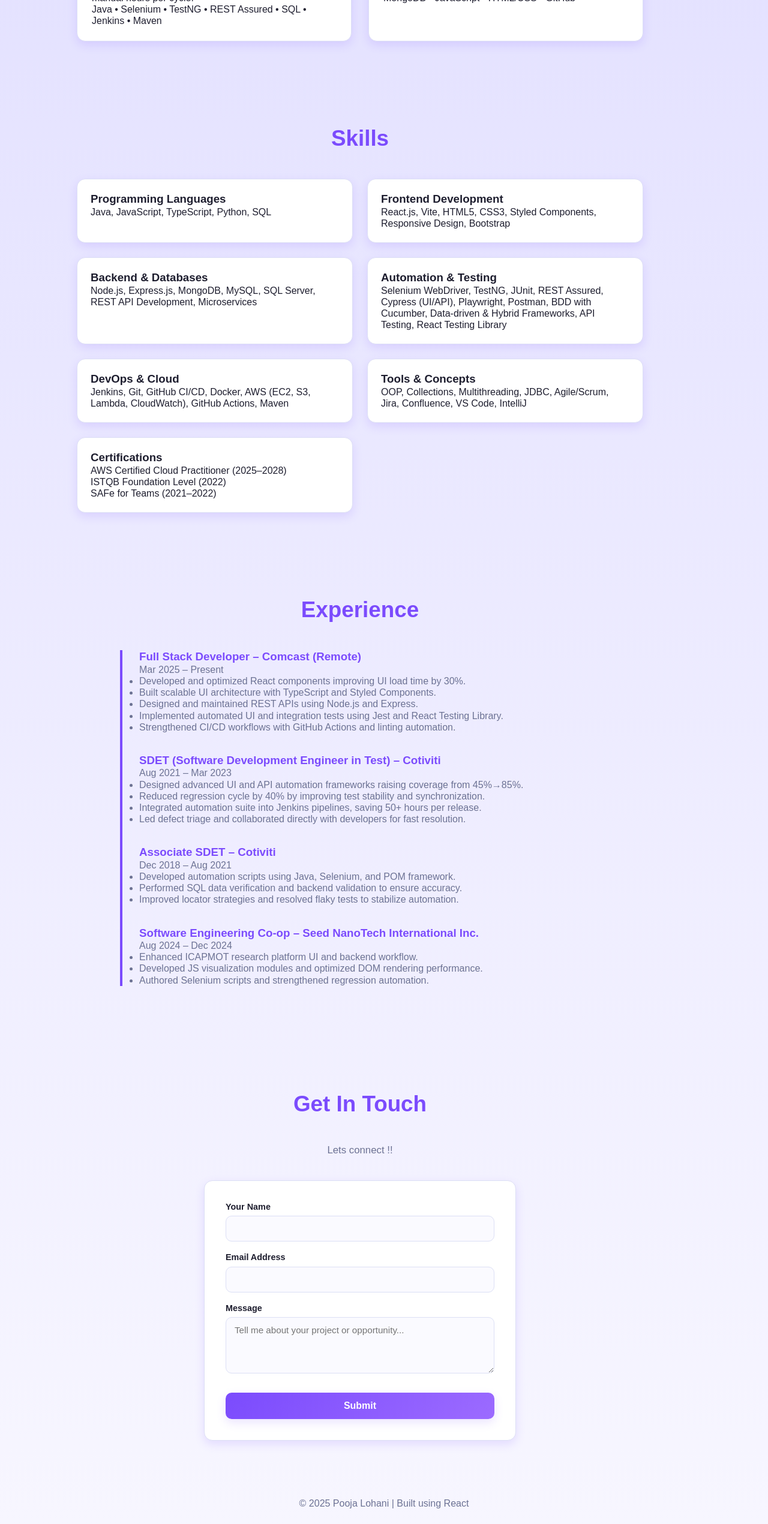
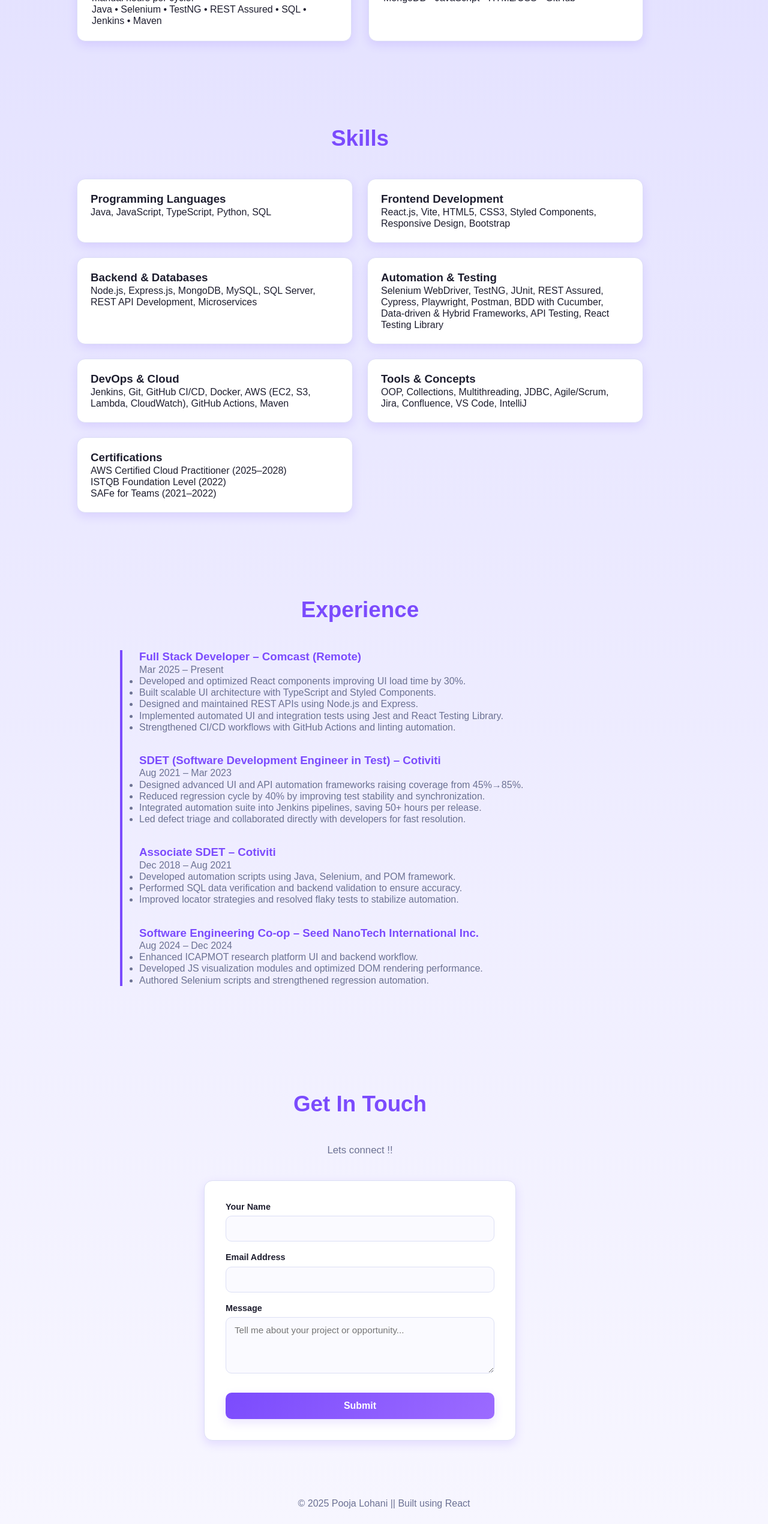
Before and after one commit to pooja02082020/portfolio, a React (Vite) app: page / in a window 1280 px wide. Shown: the part 1582-4123 px from the top of the page at 60% size. Built offline with nearby package versions, Linux system fonts and the light colour scheme.

Commit message:
CODE REFACTOR

```diff
--- a/src/components/Footer.jsx
+++ b/src/components/Footer.jsx
@@ -2,7 +2,7 @@ import React from "react";
 
 const Footer = () => (
   <footer>
-    <p>© {new Date().getFullYear()} Pooja Lohani | Built using React</p>
+    <p>© {new Date().getFullYear()} Pooja Lohani || Built using React</p>
   </footer>
 );
 
--- a/src/components/Skills.jsx
+++ b/src/components/Skills.jsx
@@ -24,7 +24,7 @@ const Skills = () => (
       <div>
         <h3>Automation & Testing</h3>
         <p>
-          Selenium WebDriver, TestNG, JUnit, REST Assured, Cypress (UI/API), Playwright,
+          Selenium WebDriver, TestNG, JUnit, REST Assured, Cypress, Playwright,
           Postman, BDD with Cucumber, Data-driven & Hybrid Frameworks, API Testing,
           React Testing Library
         </p>
```
